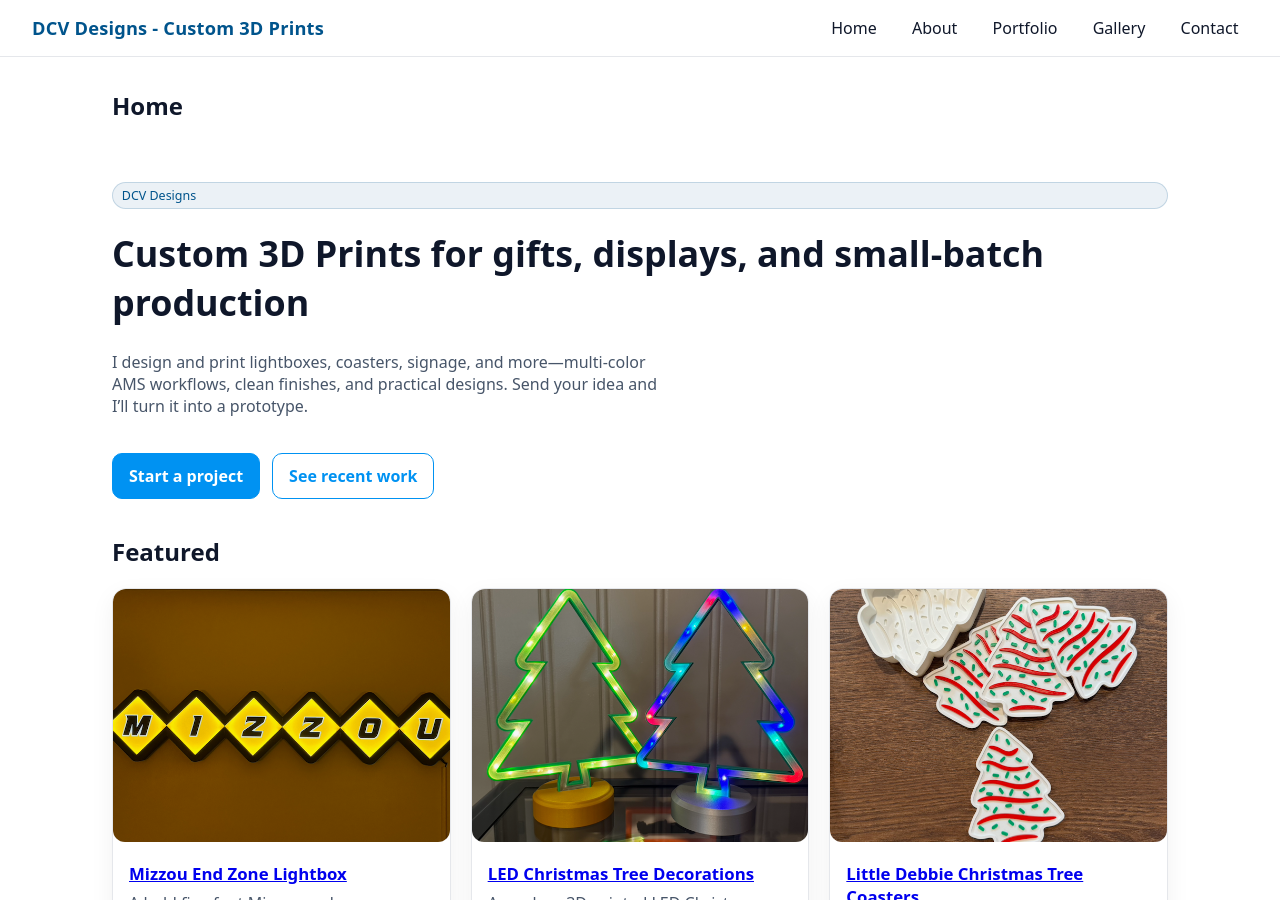
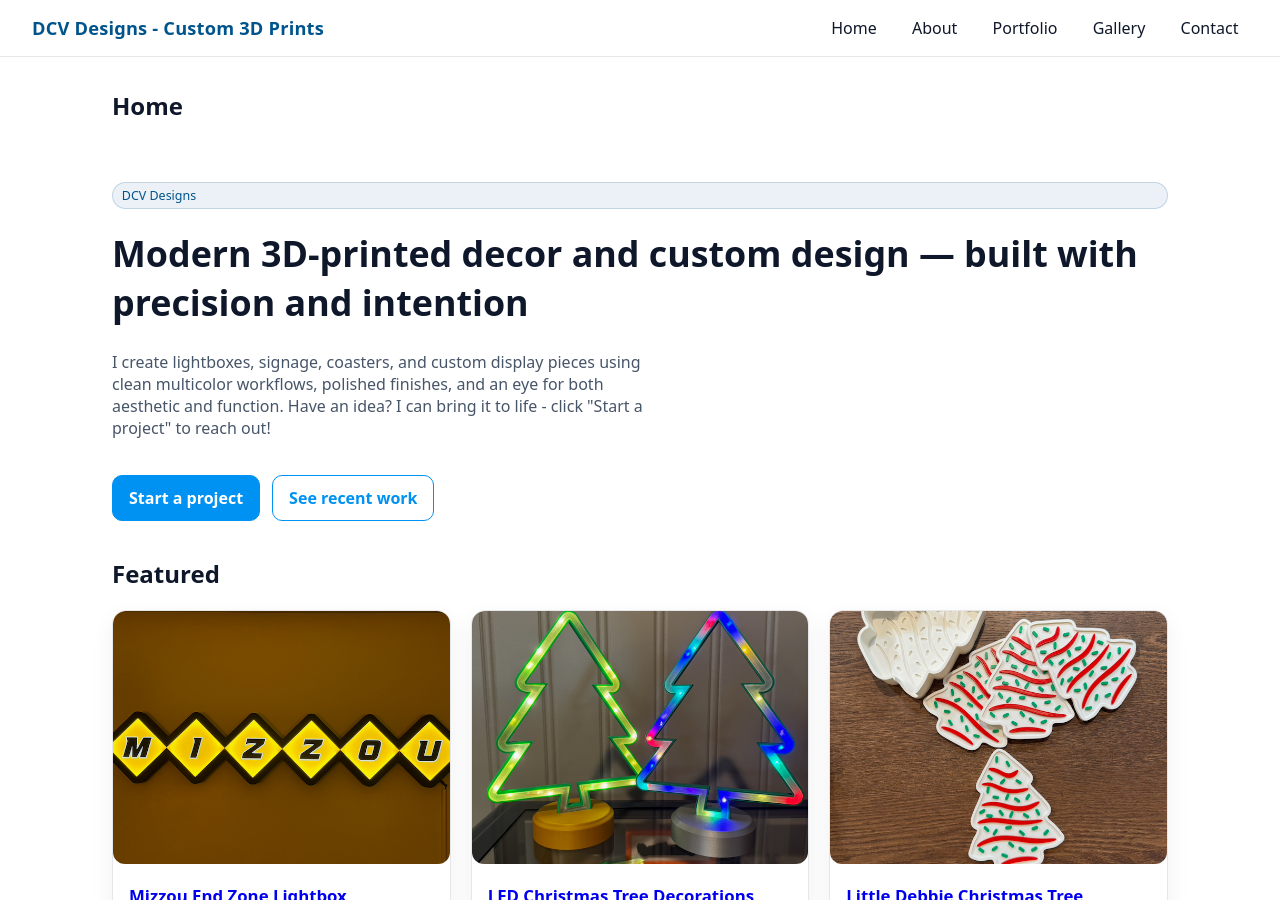
Before and after one commit to dcvdesigns/dcvdesigns.github.io, a Jekyll site: the page built from index.md, in a window 1280 px wide and 900 px high. Built offline with Jekyll 4.4.1, drawn with Linux system fonts in a browser that asks for light colours.

Commit message:
Updating verbiage

```diff
--- a/index.md
+++ b/index.md
@@ -5,9 +5,8 @@
 
 <div class="hero">
   <span class="badge">DCV Designs</span>
-  <h1>Custom 3D Prints for gifts, displays, and small-batch production</h1>
-  <p>I design and print lightboxes, coasters, signage, and more—multi-color AMS workflows, clean finishes, and practical designs.
-  Send your idea and I’ll turn it into a prototype.</p>
+  <h1>Modern 3D-printed decor and custom design — built with precision and intention</h1>
+  <p>I create lightboxes, signage, coasters, and custom display pieces using clean multicolor workflows, polished finishes, and an eye for both aesthetic and function. Have an idea? I can bring it to life - click "Start a project" to reach out!</p>
   <div class="cta-row">
     <a class="btn primary" href="/contact/">Start a project</a>
     <a class="btn ghost" href="/portfolio/">See recent work</a>
```
Also changed, not shown: portfolio/index.md (+0 -1 lines).
